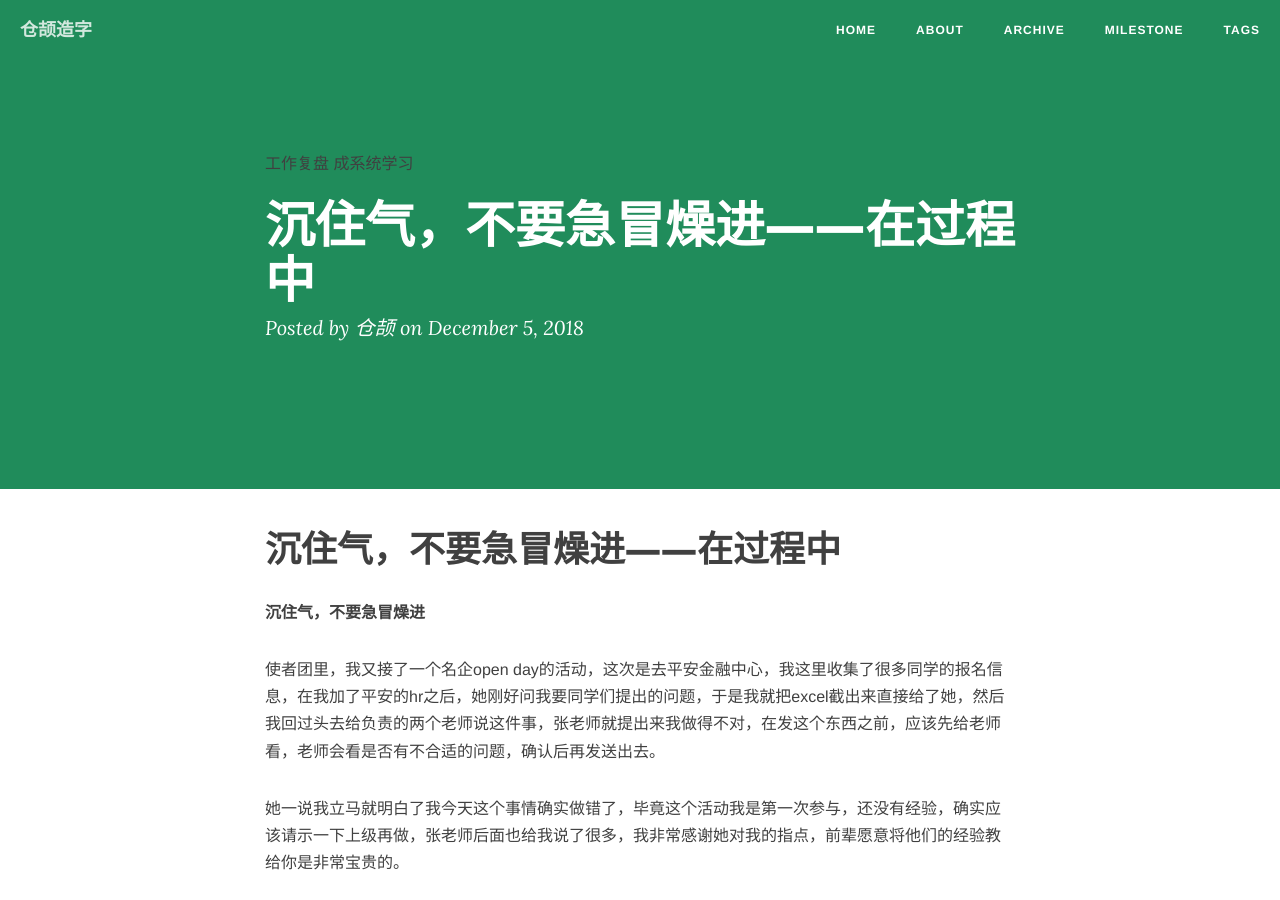
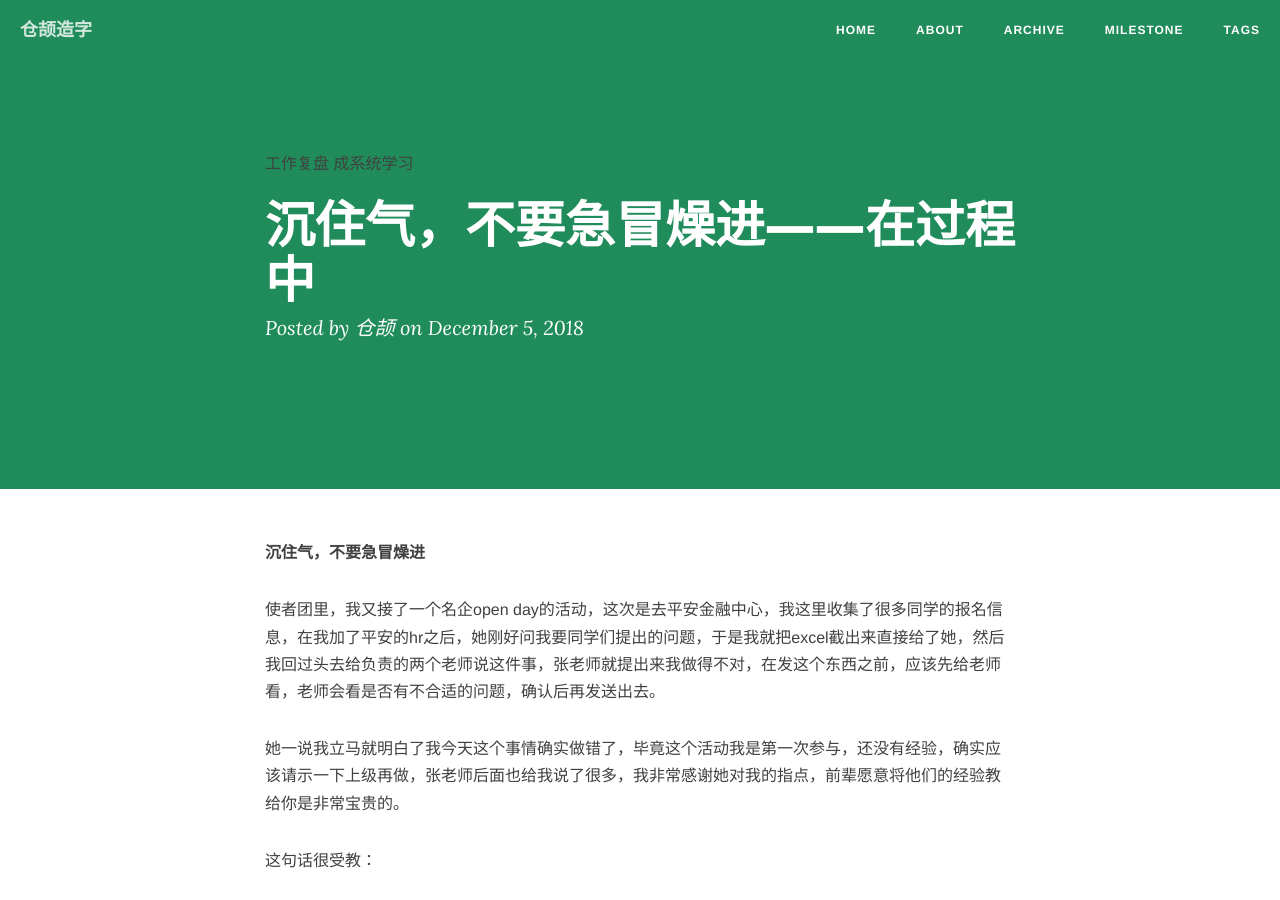
Before and after one commit to creatletter/Dalio, a Jekyll site: the page built from _posts/2018-12-05-沉住气，不要急冒燥进——在过程中.md, in a window 1280 px wide and 900 px high. Built offline with Jekyll 4.4.1, drawn with Linux system fonts in a browser that asks for light colours; nearby versions of some CDN libraries; comment, search, counter and statistics services are not loaded.

Commit message:
Update 2018-12-05-沉住气，不要急冒燥进——在过程中.md

```diff
--- a/_posts/2018-12-05-沉住气，不要急冒燥进——在过程中.md
+++ b/_posts/2018-12-05-沉住气，不要急冒燥进——在过程中.md
@@ -6,9 +6,6 @@ categories: 工作复盘
 tags: [工作复盘,成系统学习]
 description: 文章金句。
 ---
-
-沉住气，不要急冒燥进——在过程中
-====
 
 **沉住气，不要急冒燥进**
 
```
